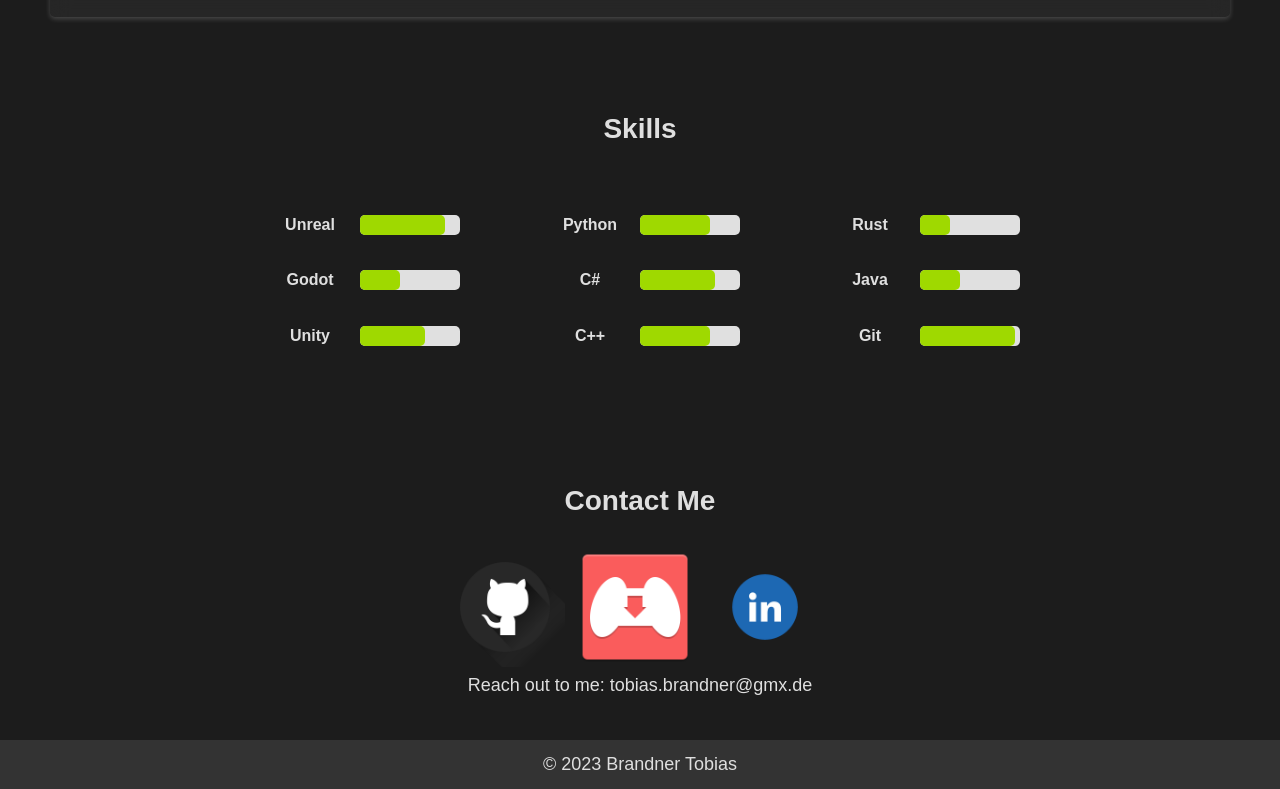
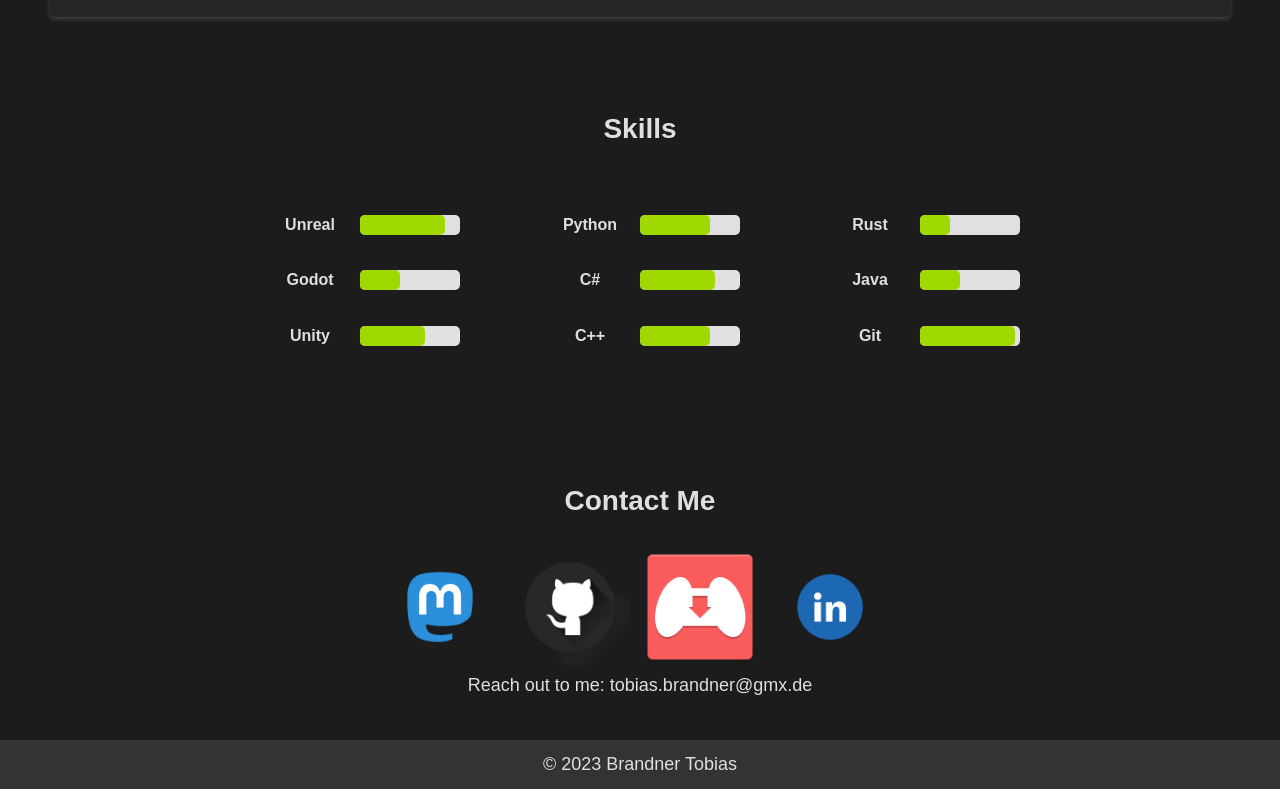
Before and after one commit to BrandnerKasper/BrandnerKasper.github.io, a plain HTML site: page index.html in a window 1280 px wide. Shown: the part 3033-3822 px from the top of the page. Drawn offline with Linux system fonts and the light colour scheme.

Commit message:
added mastadon account

```diff
--- a/index.html
+++ b/index.html
@@ -314,6 +314,9 @@
     <section id="contact">
         <h2>Contact Me</h2>
         <div class="button-container">
+            <a href="https://mastodon.social/@BrandnerKasper" target="_blank">
+                <img src="./assets/images/buttons/mastadon.png" alt="Github Button">
+            </a>
             <a href="https://github.com/BrandnerKasper" target="_blank">
                 <img src="./assets/images/buttons/gihubO.png" alt="Github Button">
             </a>
```
Also changed, not shown: assets/images/buttons/mastadon.png (added).
